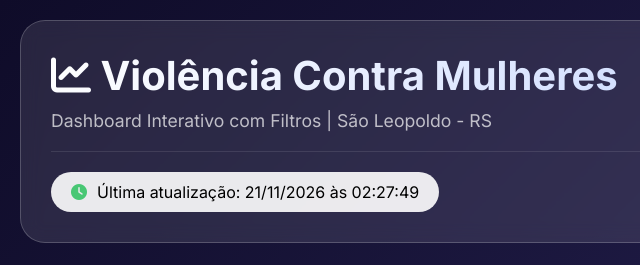
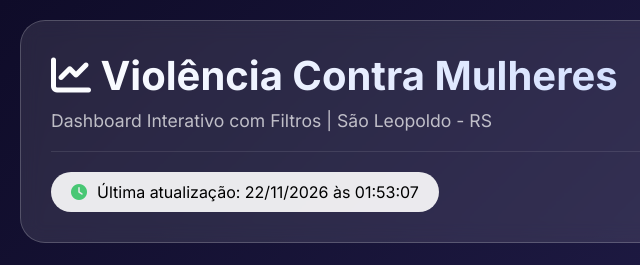
Before and after one commit to mathmoraesdev/dashboard-monitoramento-violencia-contra-a-mulher, a plain HTML site: page index.html in a window 1280 px wide. Shown: the top 265 px of the page, 0-640 px from the left. Drawn offline with nearby package versions, Linux system fonts and the light colour scheme; some packages are replaced by stand-ins of ours; a script that the page names is missing.

Commit message:
🔄 Atualização automática - 22/11/2026 01:53:08 (Horário de Brasília)

```diff
--- a/index.html
+++ b/index.html
@@ -87,7 +87,7 @@
                 <h1><i class="fas fa-chart-line"></i> Violência Contra Mulheres</h1>
                 <div class="subtitle">Dashboard Interativo com Filtros | São Leopoldo - RS</div>
                 <div class="update-info">
-                    <div class="update-time"><i class="fas fa-clock"></i><span>Última atualização: 21/11/2026 às 02:27:49</span></div>
+                    <div class="update-time"><i class="fas fa-clock"></i><span>Última atualização: 22/11/2026 às 01:53:07</span></div>
                     <div>
                         <button class="refresh-btn" onclick="location.reload()"><i class="fas fa-sync-alt"></i> Atualizar</button>
                         <button class="btn-export" onclick="exportarCSV()"><i class="fas fa-file-csv"></i> Exportar CSV</button>
```
Also changed, not shown: 1 other file.
